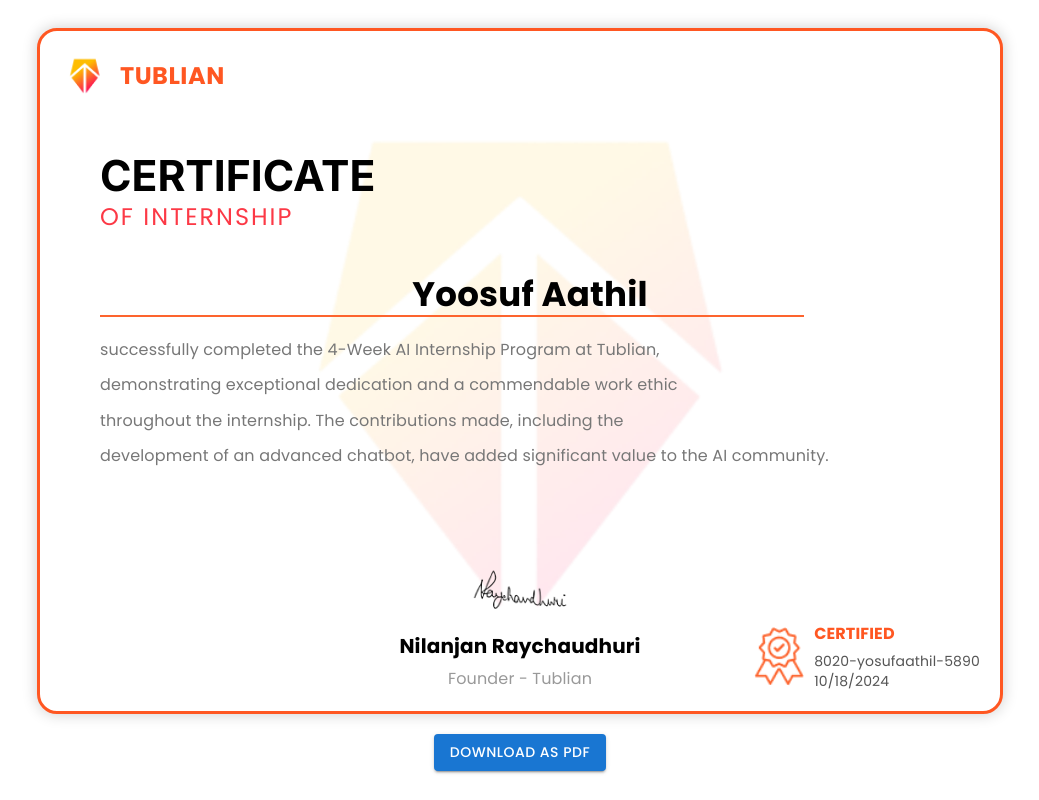
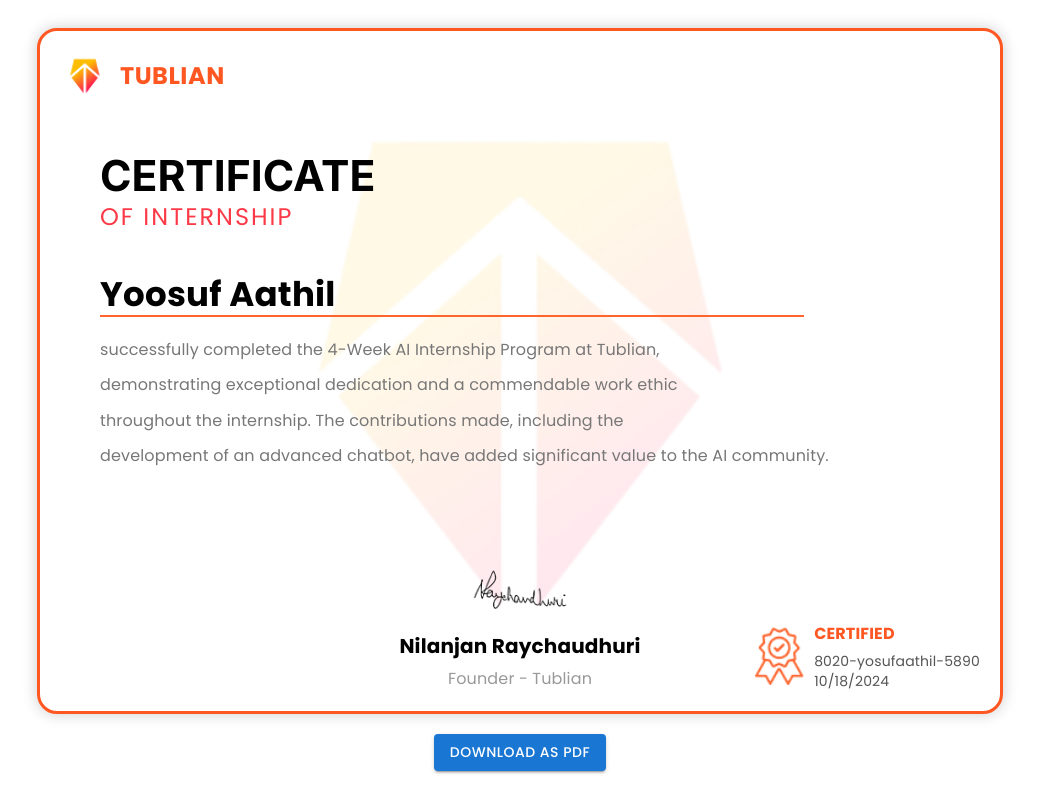
Before and after one commit to YoosufAathil/Certificate-generator, a React (Create React App) app: page / in a window 1280 px wide. Shown: the whole page, without its empty margins (120-1159 px from the left). Built offline with nearby package versions, Linux system fonts and the light colour scheme.

Commit message:
Refactor image imports in Certificate.js and add react-router-dom dependency

```diff
--- a/package.json
+++ b/package.json
@@ -13,6 +13,7 @@
     "jspdf": "^2.5.2",
     "react": "^18.3.1",
     "react-dom": "^18.3.1",
+    "react-router-dom": "^6.27.0",
     "react-scripts": "5.0.1",
     "web-vitals": "^2.1.4"
   },
--- a/src/Certificate.js
+++ b/src/Certificate.js
@@ -1,8 +1,9 @@
 import React, { useRef, useState, useEffect } from 'react';
 import { Box, Typography, Button } from '@mui/material';
+import { useParams } from 'react-router-dom';
 import html2canvas from 'html2canvas';
 import jsPDF from 'jspdf';
-import { fetchData } from './fetchData';
+import { fetchData } from './fetchData'; // Import the fetchData function
 
 // Import images
 import bg from './Assets/bg.png';
@@ -10,7 +11,8 @@
 import signature from './Assets/sign.png';
 import batch from './Assets/batch.png';
 
-const Certificate = () => {
+const Certificate = ({ username }) => {
+  const { courseId } = useParams();
   const certificateRef = useRef();
   const [name, setName] = useState('');
   const [description, setDescription] = useState('');
@@ -19,7 +21,7 @@
 
   useEffect(() => {
     const getData = async () => {
-      const data = await fetchData();
+      const data = await fetchData(username, courseId);
       setName(data.name);
       setDescription(data.description);
       setCertificateId(data.certificateId);
@@ -27,7 +29,7 @@
     };
 
     getData();
-  }, []);
+  }, [username, courseId]);
 
   const downloadCertificate = () => {
     const certificateElement = certificateRef.current;
@@ -86,7 +88,7 @@
         <Typography variant="h5" sx={{ color: '#FC3946', fontStyle: 'medium', marginBottom: '40px', textAlign: 'left', fontFamily: 'Poppins, Arial, sans-serif', letterSpacing: '2px', marginLeft: '20px' }}>
           OF INTERNSHIP
         </Typography>
-        <Typography variant="h4" sx={{ fontWeight: 'bold', textAlign: 'center', marginTop: '40px', fontFamily: 'Poppins, Arial, sans-serif', marginLeft: '20px' }}>
+        <Typography variant="h4" sx={{ fontWeight: 'bold', textAlign: 'left', marginTop: '40px', fontFamily: 'Poppins, Arial, sans-serif', marginLeft: '20px' }}>
           {name}
         </Typography>
         <Box sx={{ borderBottom: '2px solid #FD642E', width: '80%', marginBottom: '20px', marginLeft: '20px' }}></Box>
@@ -111,10 +113,10 @@
               CERTIFIED
             </Typography>
             <Typography variant="body2" sx={{ color: '#555', fontFamily: 'Poppins, Arial, sans-serif' }}>
-             {certificateId}
+              {certificateId}
             </Typography>
             <Typography variant="body2" sx={{ color: '#555', fontFamily: 'Poppins, Arial, sans-serif' }}>
-             {date}
+            {date}
             </Typography>
           </Box>
         </Box>
```
Also changed, not shown: 1 other file (tests, documents, lock files or other folders).
